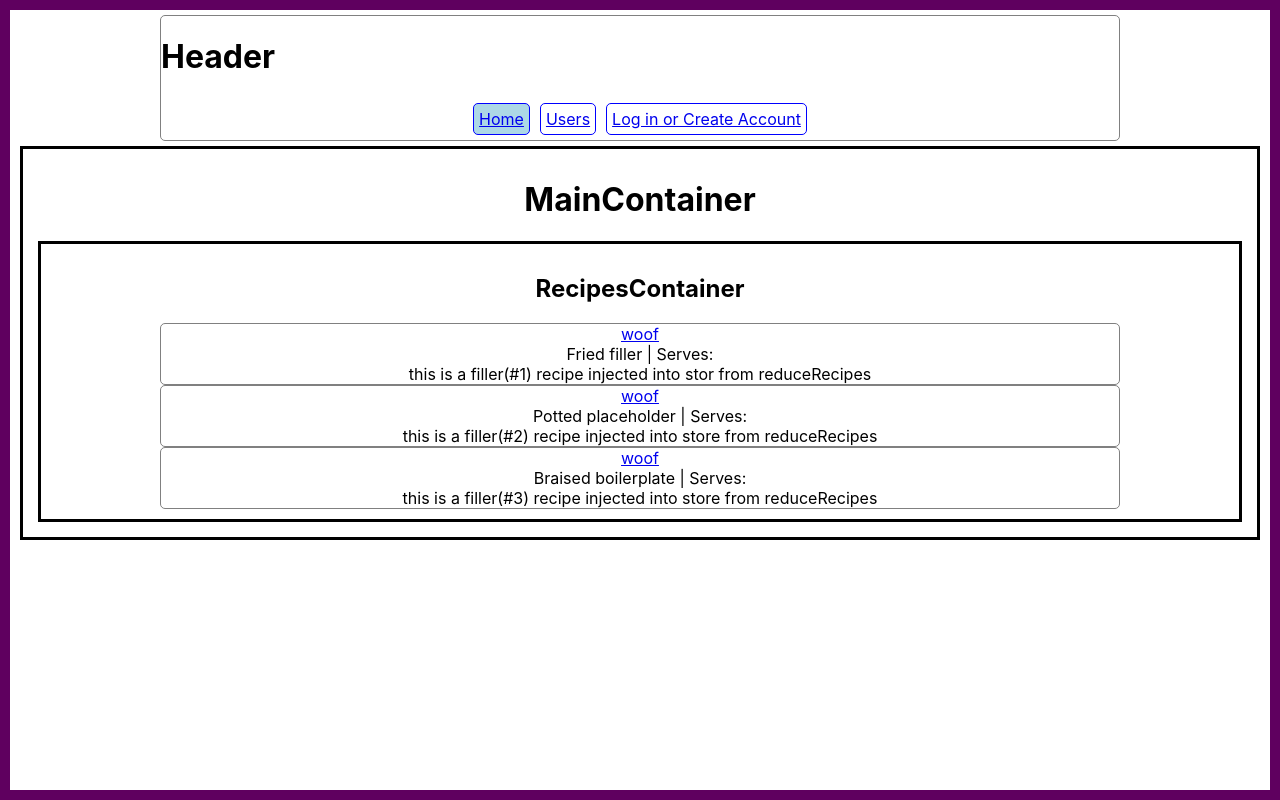
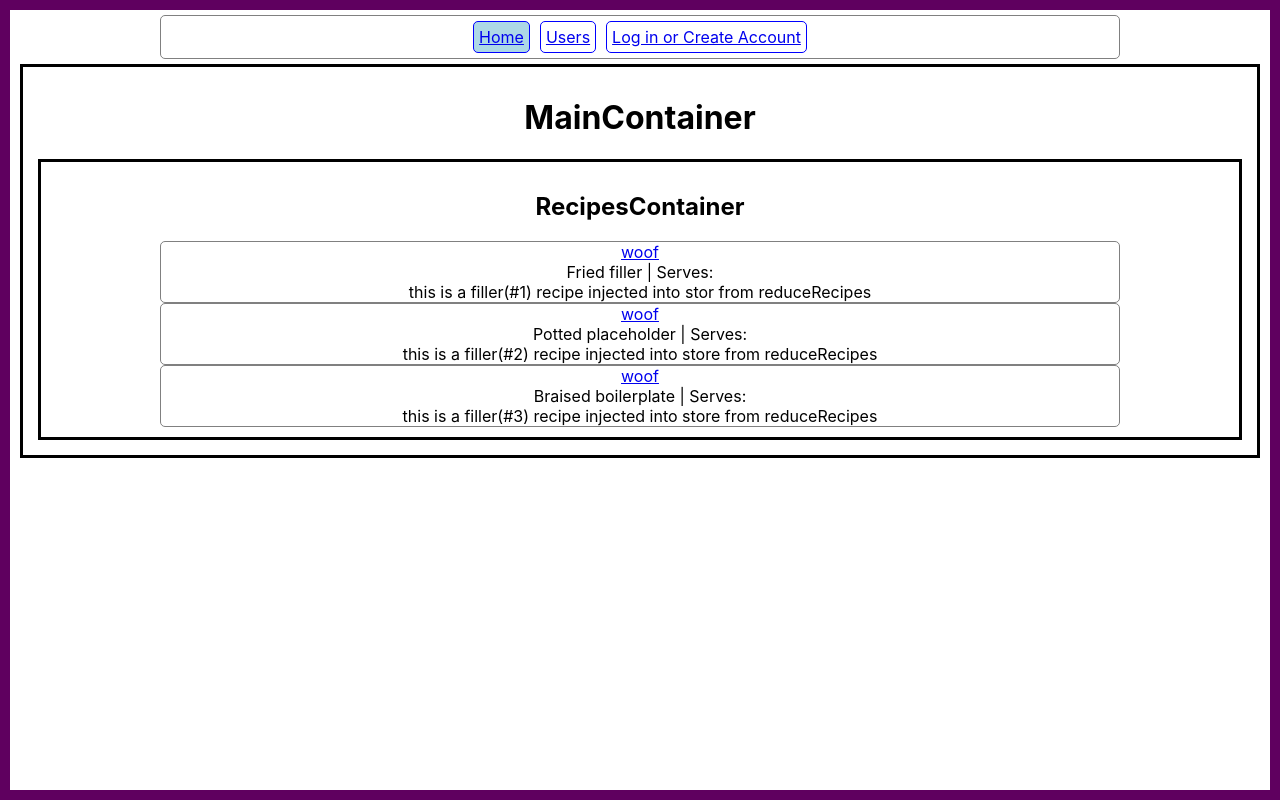
Before and after one commit to royemosby/RecipeSwap_v2, a React (Create React App) app in the folder recipe-swap-frontend/: page / in a window 1280 px wide. Built offline with nearby package versions, Linux system fonts and the light colour scheme.

Commit message:
removes h1

```diff
--- a/recipe-swap-frontend/src/common/Header.js
+++ b/recipe-swap-frontend/src/common/Header.js
@@ -21,17 +21,19 @@ const logInlogOut = (props) => {
                   exact
                   activeStyle={{background: 'lightblue'}}>
         Create New Recipe </NavLink>
-      {/*TODO: make profile into users/${username}*/}
+
       <NavLink to={`/users/${username}`}
                   className="linky"
                   exact
                   activeStyle={{background: 'lightblue'}}>
         My Profile </NavLink>
+
       <NavLink to="/"
                   className={["linky", "logout"].join(" ")}
                   onClick={logOut}
                   exact>
         Log Out </NavLink>
+
         </>
     )
   }
@@ -40,7 +42,6 @@ const logInlogOut = (props) => {
 const Header = (props) => {
   return (
     <div className="prez">
-      <h1>Header</h1>
       <nav>
         <NavLink to="/"
                   className="linky"
@@ -48,11 +49,13 @@ const Header = (props) => {
                   exact
                   activeStyle={{background: 'lightblue'}}>
         Home </NavLink>
+
         <NavLink to="/users"
                   className="linky"
                   exact
                   activeStyle={{background: 'lightblue'}}>
         Users </NavLink>
+
         {logInlogOut(props)}
       </nav>
     </div>
@@ -62,7 +65,7 @@ const Header = (props) => {
 const mapStateToProps = (state) => {
   return({
     token: state.currentUser.token,
-    username: state.currentUser.username
+    username: state.currentUser.username,
   })
 }
 
```
